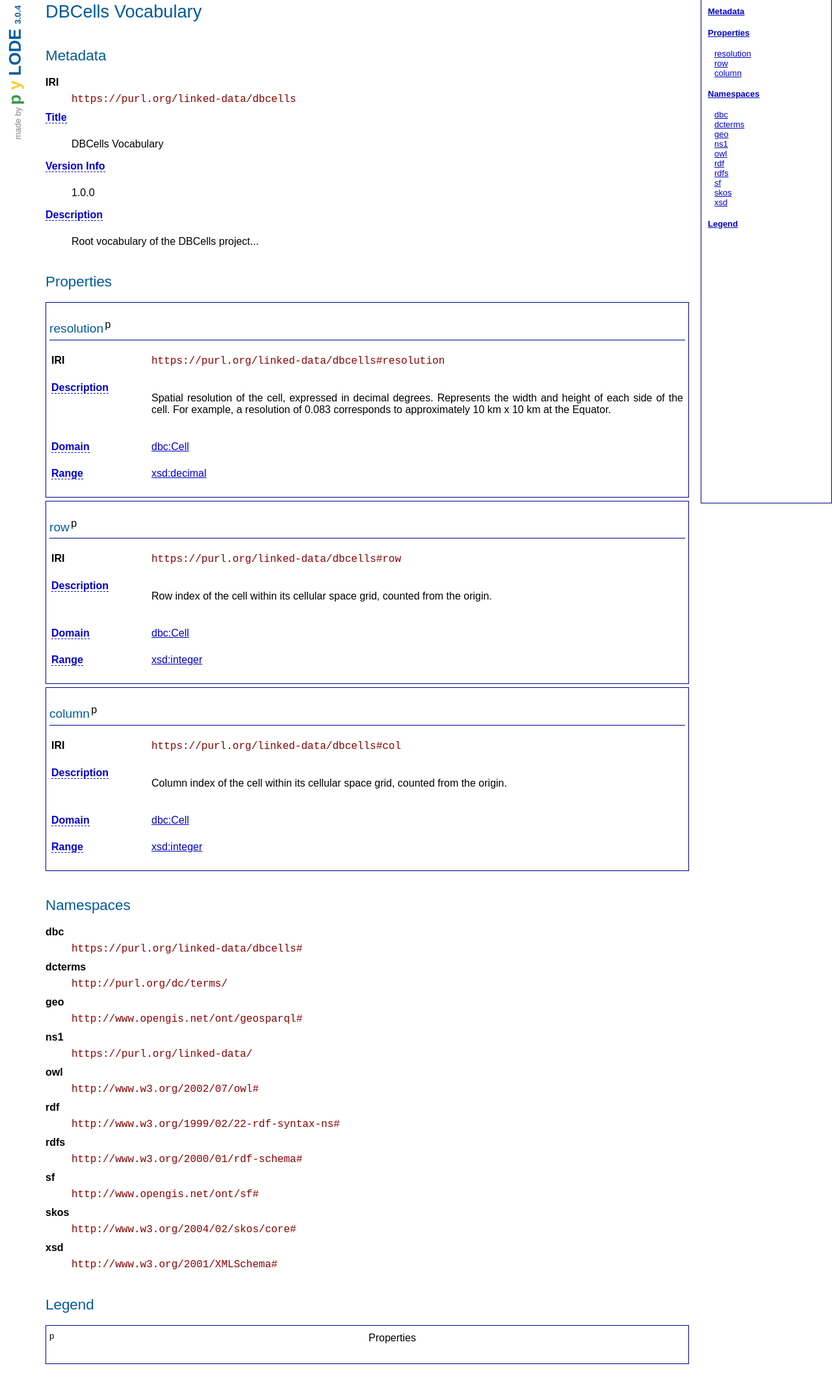
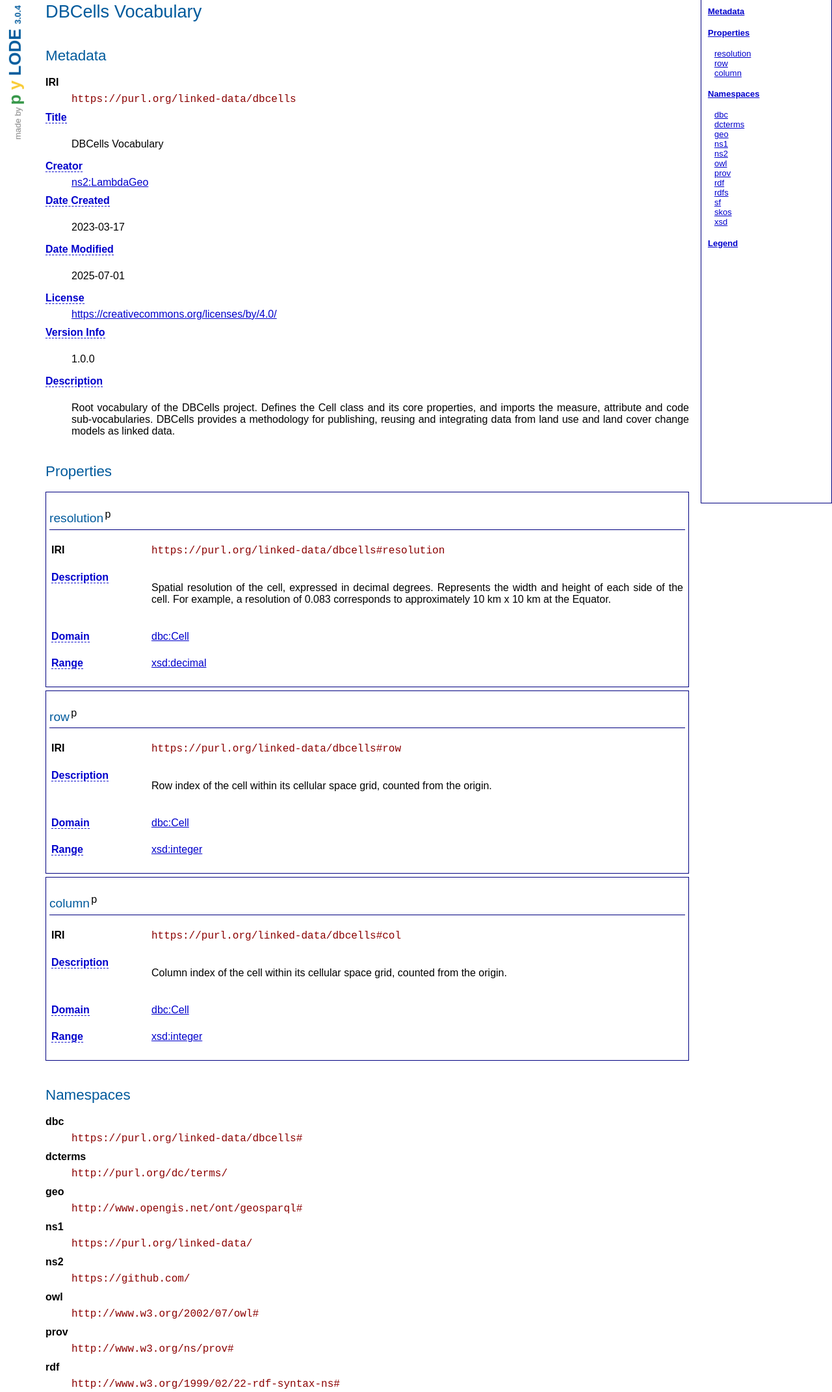
Before and after one commit to LambdaGeo/dbcells-ontology, a plain HTML site: page index.html in a window 1280 px wide. Shown: the part 47-2190 px from the top of the page at 65% size. Drawn offline with Linux system fonts and the light colour scheme.

Commit message:
docs: regenerate from b0969537b6a792e6849b3db382995859925e7955 b0969537b6a792e6849b3db382995859925e7955

```diff
--- a/index.html
+++ b/index.html
@@ -278,10 +278,32 @@ code{
     "@type": [
       "https://schema.org/DefinedTermSet"
     ],
+    "https://schema.org/creator": [
+      {
+        "@id": "https://github.com/LambdaGeo"
+      }
+    ],
+    "https://schema.org/dateCreated": [
+      {
+        "@type": "http://www.w3.org/2001/XMLSchema#date",
+        "@value": "2023-03-17"
+      }
+    ],
+    "https://schema.org/dateModified": [
+      {
+        "@type": "http://www.w3.org/2001/XMLSchema#date",
+        "@value": "2025-07-01"
+      }
+    ],
     "https://schema.org/description": [
       {
         "@language": "en",
-        "@value": "Root vocabulary of the DBCells project..."
+        "@value": "Root vocabulary of the DBCells project. Defines the Cell class and its core properties, and imports the measure, attribute and code sub-vocabularies. DBCells provides a methodology for publishing, reusing and integrating data from land use and land cover change models as linked data."
+      }
+    ],
+    "https://schema.org/license": [
+      {
+        "@id": "https://creativecommons.org/licenses/by/4.0/"
       }
     ],
     "https://schema.org/name": [
@@ -316,6 +338,34 @@ code{
           </div>
           <div>
             <dt>
+              <a class="hover_property" href="http://purl.org/dc/terms/creator" title="An entity responsible for making the resource. Defined in DCMI Metadata Terms">Creator</a>
+            </dt>
+            <dd>
+              <a href="https://github.com/LambdaGeo">ns2:LambdaGeo</a>
+            </dd>
+          </div>
+          <div>
+            <dt>
+              <a class="hover_property" href="http://purl.org/dc/terms/created" title="Date of creation of the resource. Defined in DCMI Metadata Terms">Date Created</a>
+            </dt>
+            <dd><p>2023-03-17</p></dd>
+          </div>
+          <div>
+            <dt>
+              <a class="hover_property" href="http://purl.org/dc/terms/modified" title="Date on which the resource was changed. Defined in DCMI Metadata Terms">Date Modified</a>
+            </dt>
+            <dd><p>2025-07-01</p></dd>
+          </div>
+          <div>
+            <dt>
+              <a class="hover_property" href="http://purl.org/dc/terms/license" title="A legal document giving official permission to do something with the resource. Defined in DCMI Metadata Terms">License</a>
+            </dt>
+            <dd>
+              <a href="https://creativecommons.org/licenses/by/4.0/">https://creativecommons.org/licenses/by/4.0/</a>
+            </dd>
+          </div>
+          <div>
+            <dt>
               <a class="hover_property" href="http://www.w3.org/2002/07/owl#versionInfo" title="The annotation property that provides version information for an ontology or another OWL construct. Defined in The OWL 2 Schema vocabulary (OWL 2)">Version Info</a>
             </dt>
             <dd><p>1.0.0</p></dd>
@@ -324,7 +374,7 @@ code{
             <dt>
               <a class="hover_property" href="http://purl.org/dc/terms/description" title="An account of the resource. Defined in DCMI Metadata Terms">Description</a>
             </dt>
-            <dd><p>Root vocabulary of the DBCells project...</p></dd>
+            <dd><p>Root vocabulary of the DBCells project. Defines the Cell class and its core properties, and imports the measure, attribute and code sub-vocabularies. DBCells provides a methodology for publishing, reusing and integrating data from land use and land cover change models as linked data.</p></dd>
           </div>
         </dl>
       </div>
@@ -455,9 +505,17 @@ code{
           <dd>
             <code>https://purl.org/linked-data/</code>
           </dd>
+          <dt id="ns2">ns2</dt>
+          <dd>
+            <code>https://github.com/</code>
+          </dd>
           <dt id="owl">owl</dt>
           <dd>
             <code>http://www.w3.org/2002/07/owl#</code>
+          </dd>
+          <dt id="prov">prov</dt>
+          <dd>
+            <code>http://www.w3.org/ns/prov#</code>
           </dd>
           <dt id="rdf">rdf</dt>
           <dd>
@@ -545,7 +603,13 @@ code{
               <a href="#ns1">ns1</a>
             </li>
             <li>
+              <a href="#ns2">ns2</a>
+            </li>
+            <li>
               <a href="#owl">owl</a>
+            </li>
+            <li>
+              <a href="#prov">prov</a>
             </li>
             <li>
               <a href="#rdf">rdf</a>
```
